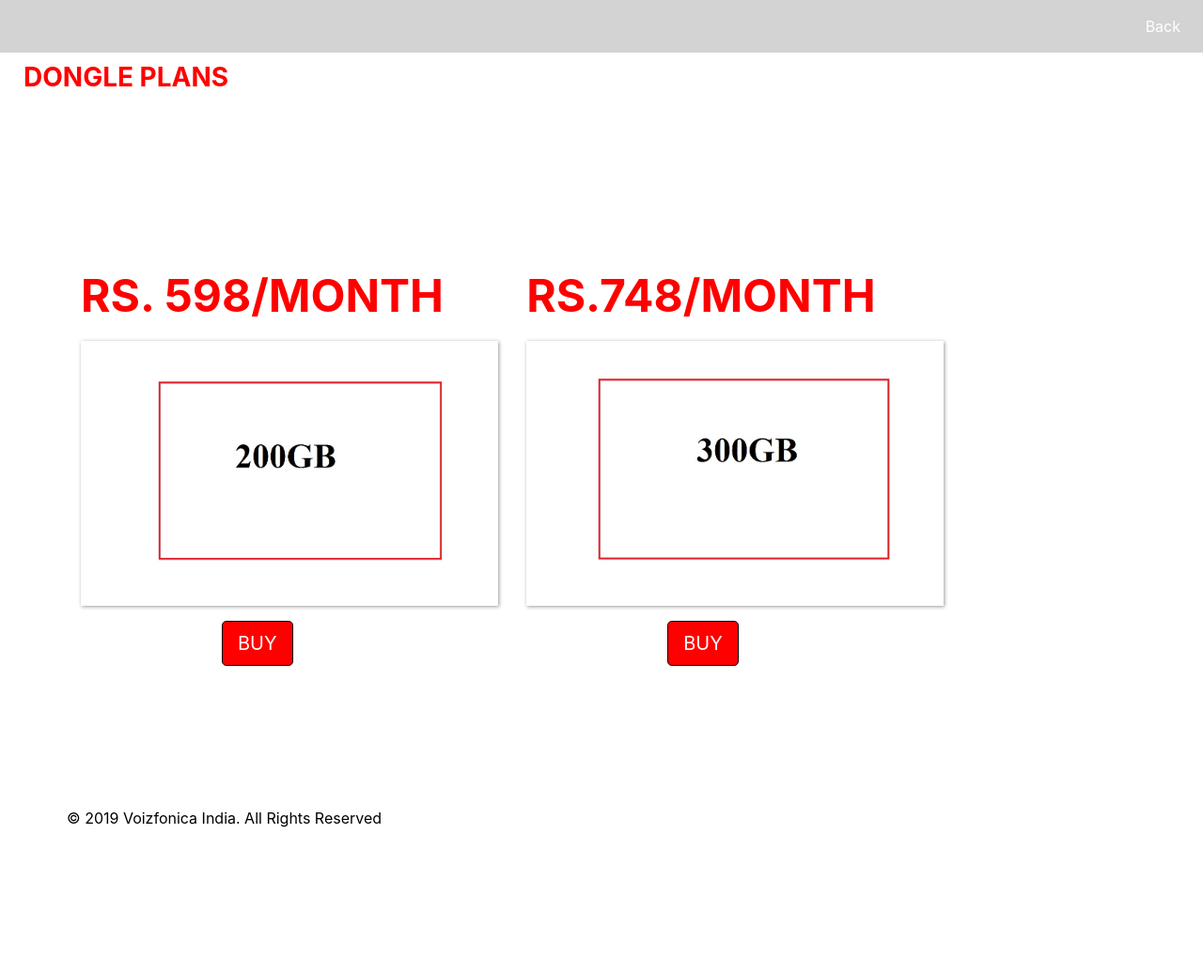
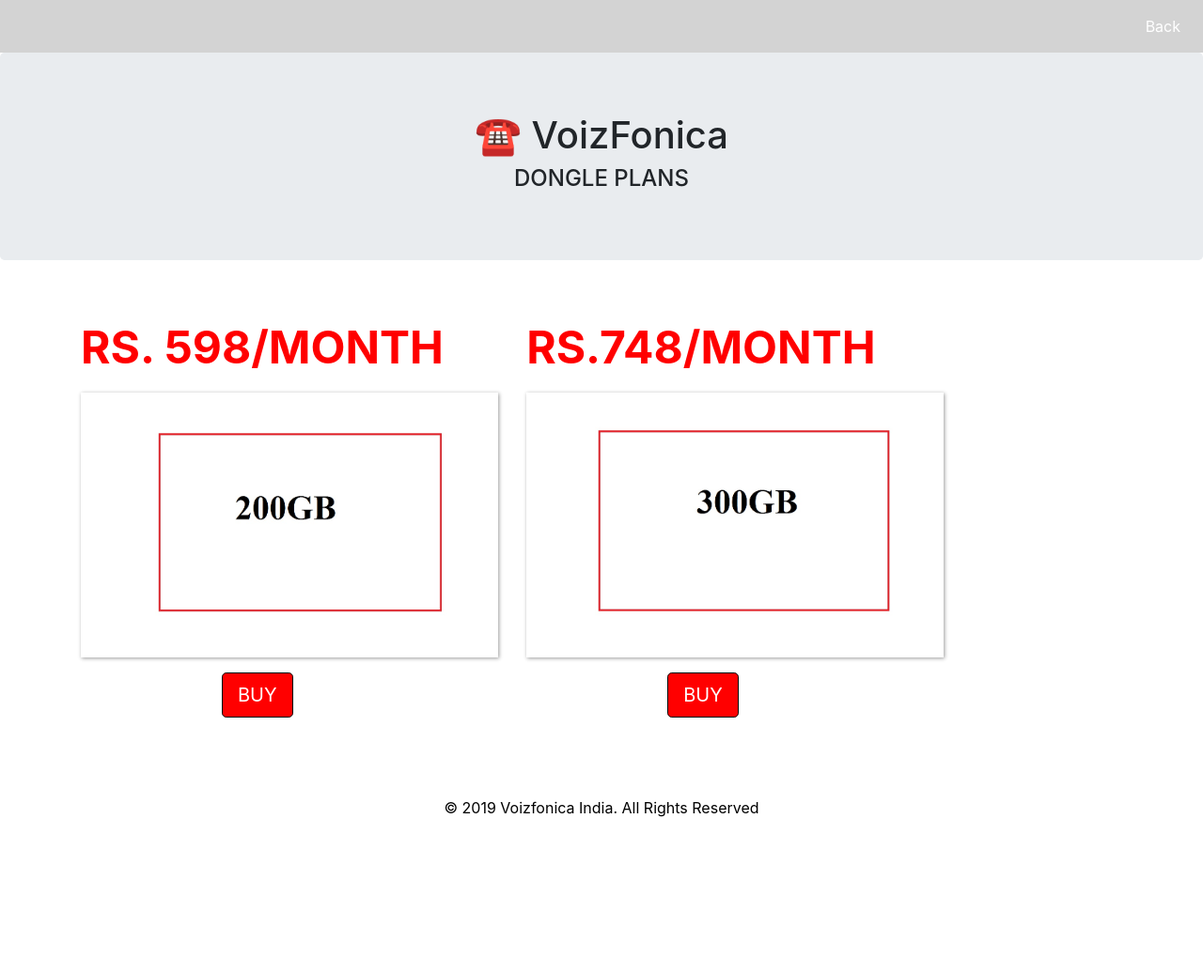
Before and after one commit to selvasudha/team2-voizfonica, a plain HTML site: page dongle.html in a window 1280 px wide. Shown: the whole page at 94% size. After the commit the page ends 892 px from the top, so only its background shows below. Drawn offline with nearby package versions, Linux system fonts and the light colour scheme.

Commit message:
commiting sudhas files

```diff
--- a/dongle.css
+++ b/dongle.css
@@ -19,9 +19,6 @@
 .navbar-collapse {
 	justify-content: flex-end;
 }
-
-
-
 .description h3 {
 	padding: 10px;
 	color: #ff0000;
@@ -29,7 +26,7 @@
 	font-weight: bold;
 }
 .features {
-	margin: 10em auto;
+	margin: 3em auto;
 	padding: 1em;
 	position: relative;
 }
@@ -63,5 +60,5 @@
 .footer-copyright{
 	color: #000;
 
-	padding: 150px 0;
+	padding: 20px 0;
 }
--- a/dongle.html
+++ b/dongle.html
@@ -11,9 +11,7 @@
   </head>
 <body>
 <nav class="navbar navbar-expand-md">
-
 		<button class="navbar-toggler navbar-dark" type="button" data-toggle="collapse" data-target="#main-navigation">
-
 		<span class="navbar-toggler-icon"></span>
 		</button>
 		<div class="collapse navbar-collapse" id="main-navigation">
@@ -25,18 +23,21 @@
 		</div>
 </nav>
 
-	<header class="page-header header container-fluid">
+	<!-- <header class="page-header header container-fluid">
 	<div class="overlay">
 	</div>
-		<div class="description">
-			<h3>DONGLE PLANS</h3>
+		<div class="description"> -->
+			<div class="jumbotron text-center">
+			<h1>&phone; VoizFonica</h1>
+			<h4>DONGLE PLANS</h4>
+		</div>
 
-		</div>
-	</header>
 
+		<!-- </div>
+	</header> -->
 <div class="container features">
 	<div class="row">
-			<div class="col-lg-5 col-md-5col-sm-15">
+			<div class="col-lg-5 col-md-5 col-sm-15">
 				<h1 class="feature-title">Rs. 598/month</h1>
 				<img src="resources/column-4.jpg" class="img-fluid">
 				<button class="btn btn-outline-secondary btn-lg">BUY</button>
@@ -46,23 +47,9 @@
 				<img src="resources/column-5.jpg" class="img-fluid">
 				<button class="btn btn-outline-secondary btn-lg">BUY</button>
 			</div>
-			<footer class="page-footer">
-		<!-- <div class="container"> -->
-			<!-- <div class="row">
-				<div class="col-lg-8 col-md-8 col-sm-12">
-					<h6 class="text-uppercase font-weight-bold">Additional Information</h6>
-					<p>Lorem ipsum dolor sit amet, consectetur adipiscing elit. Quisque interdum quam odio, quis placerat ante luctus eu. Sed aliquet dolor id sapien rutrum, id vulputate quam iaculis.</p>
-					<p>Lorem ipsum dolor sit amet, consectetur adipiscing elit. Quisque interdum quam odio, quis placerat ante luctus eu. Sed aliquet dolor id sapien rutrum, id vulputate quam iaculis.</p>
-				</div>
-				<div class="col-lg-4 col-md-4 col-sm-12">
-					<h6 class="text-uppercase font-weight-bold">Contact</h6>
-					<p>1640 Riverside Drive, Hill Valley, California
-					<br/>info@mywebsite.com
-					<br/>+ 01 234 567 88
-					<br/>+ 01 234 567 89</p>
 	</div>
 </div>
-		</div> -->
+<footer class="page-footer">
 	<div class="footer-copyright text-center">© 2019 Voizfonica India. All Rights Reserved</div>
 </footer>
 
--- a/main.css
+++ b/main.css
@@ -29,7 +29,7 @@
 	font-weight: bold;
 }
 .features {
-	margin: 10em auto;
+	margin: 5em auto;
 	padding: 1em;
 	position: relative;
 }
@@ -63,5 +63,5 @@
 .footer-copyright{
 	color: #000;
 
-	padding: 150px 0;
+	padding: 50px 0;
 }
--- a/product.css
+++ b/product.css
@@ -29,7 +29,7 @@
 	font-weight: bold;
 }
 .features {
-	margin: 10em auto;
+	margin: 5em auto;
 	padding: 1em;
 	position: relative;
 }
@@ -64,5 +64,5 @@
 .footer-copyright{
 	color: #000;
 
-	padding: 200px 0;
+	padding: 70px 0;
 }
```
Also changed, not shown: main.html (+8 -5 lines), product.html (+7 -5 lines). Lines whose indentation alone changed are shown as unchanged.
